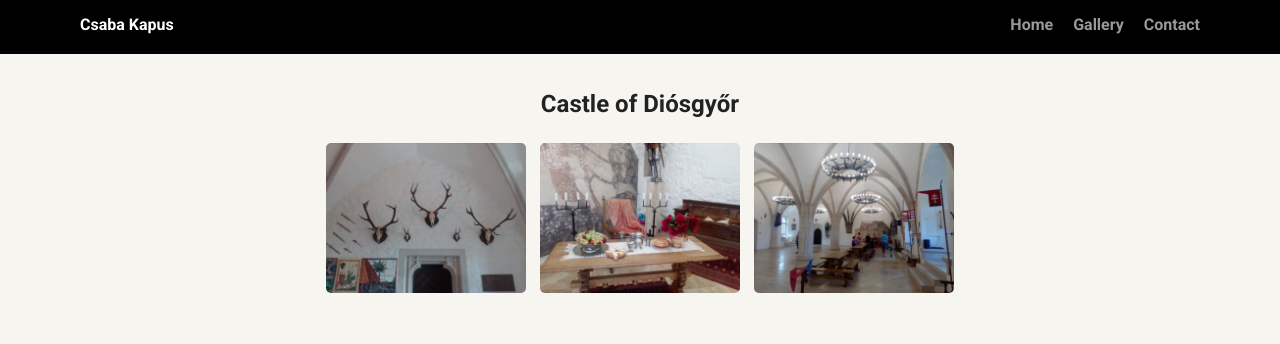
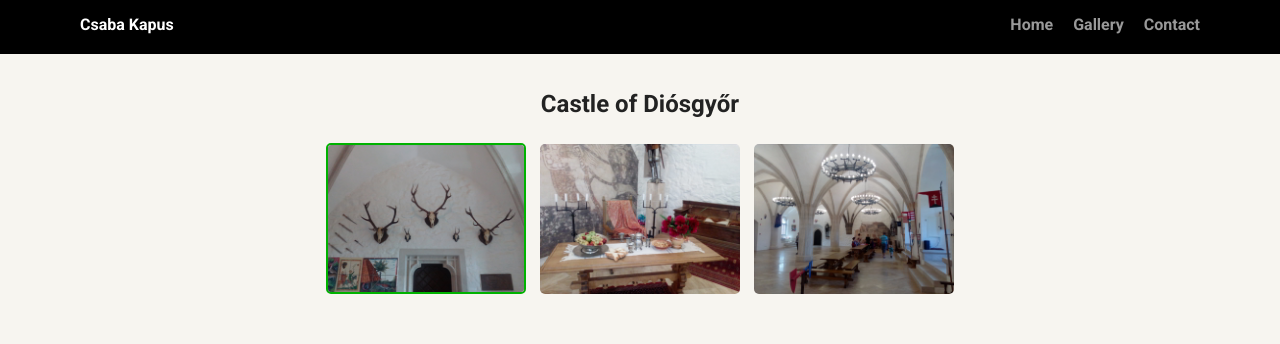
Before and after one commit to csabakapus/techdegree_project_v1, a plain HTML site: page gallery.html in a window 1280 px wide. In both pictures the pointer is over the picture 426 px from the left and 217 px from the top of the page. Shown: the top 344 px of the page. Drawn offline with Linux system fonts and the light colour scheme; a web font is replaced by a local one.

Commit message:
added more style to css - hover to gallery image

```diff
--- a/styles.css
+++ b/styles.css
@@ -192,6 +192,10 @@ a.social:hover {
   border-radius: 5px;
 }
 
+.gallery_image:hover {
+  border: 2px solid #00B200;
+}
+
 /* Styles for larger screens */
 @media screen and (min-width: 720px) {
 
```
